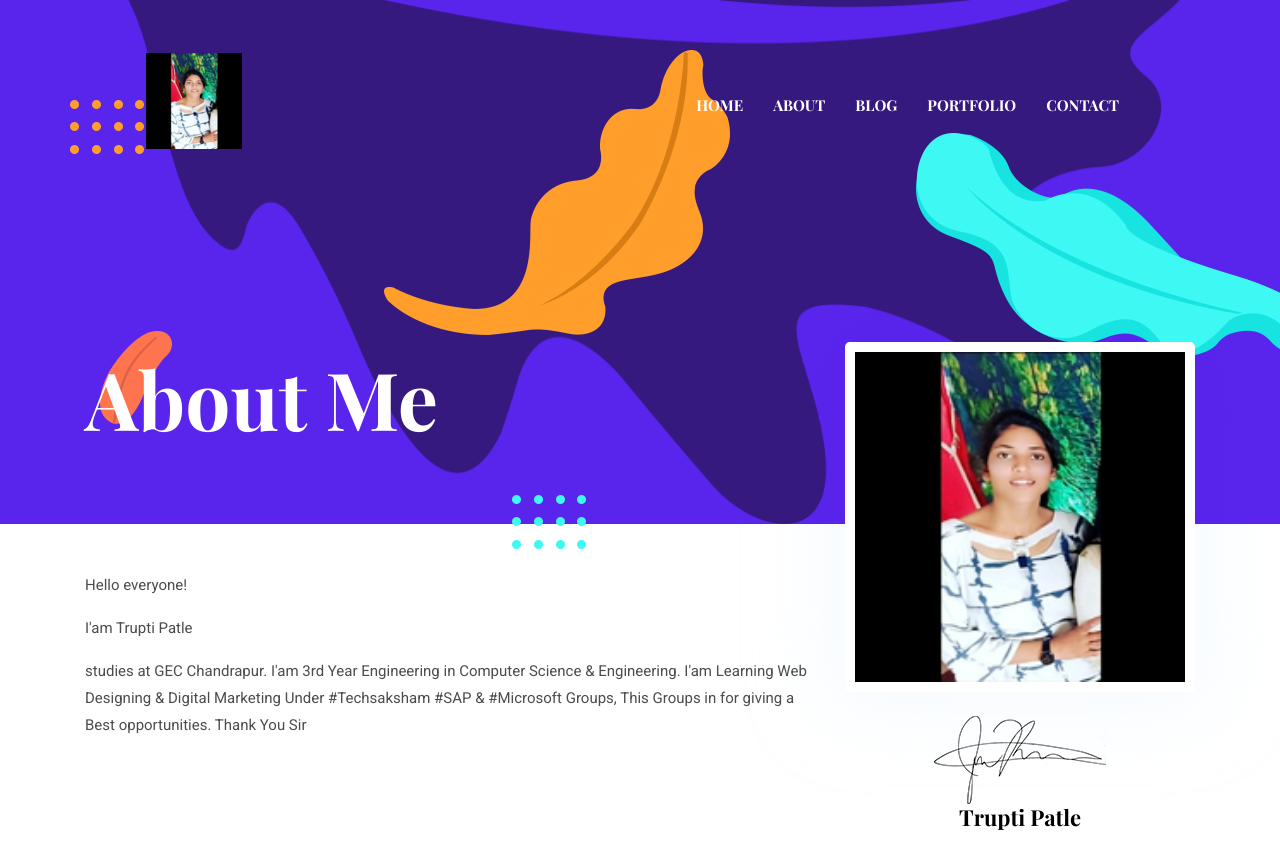
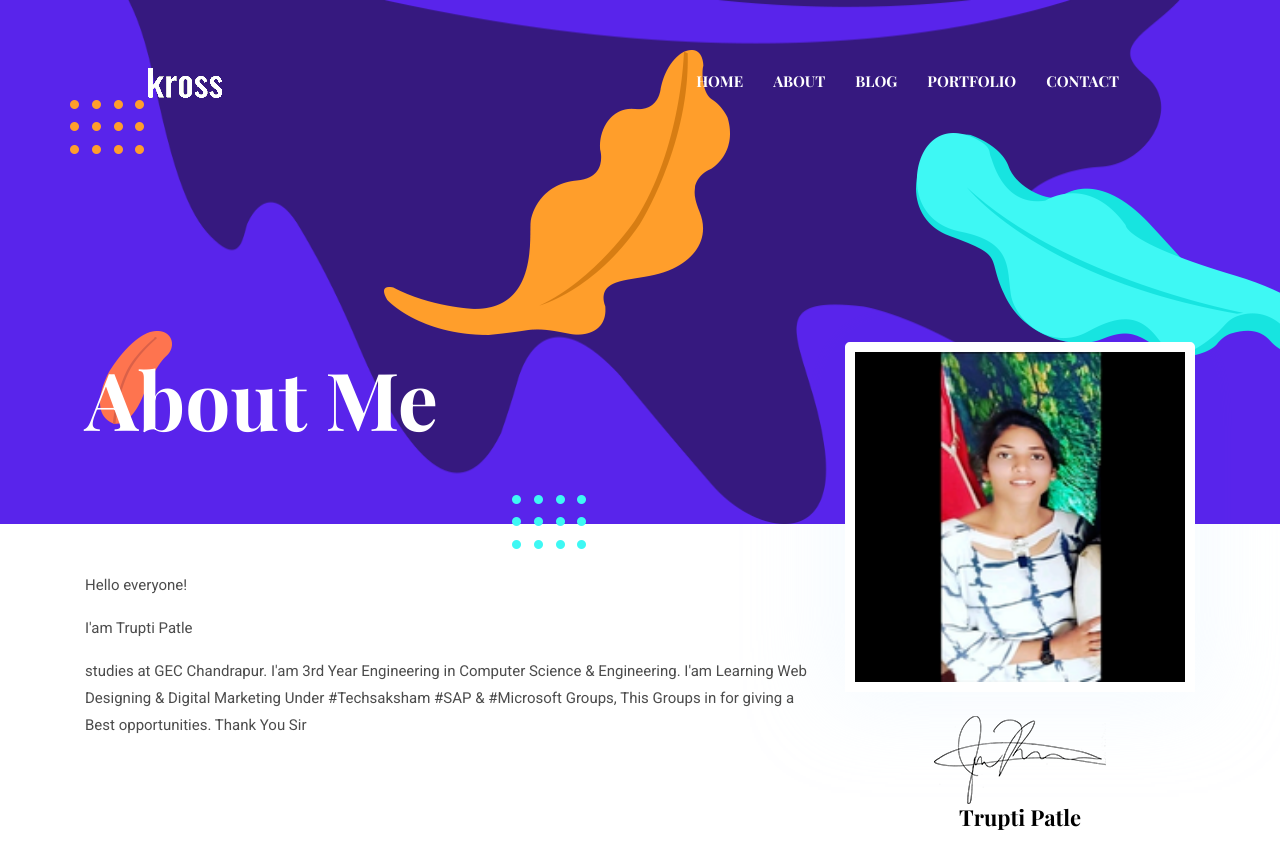
Before and after one commit to truptipatle/truptipatle.github.io, a plain HTML site: page about.html in a window 1280 px wide. Shown: the top 841 px of the page. Drawn offline with nearby package versions, Linux system fonts and the light colour scheme.

Commit message:
Update about.html
ye

```diff
--- a/about.html
+++ b/about.html
@@ -50,7 +50,7 @@
 
 <header class="navigation fixed-top">
   <nav class="navbar navbar-expand-lg navbar-dark">
-    <a class="navbar-brand font-tertiary h3" href="index.html"><img src="favicon/favicon-96x96.png" alt="Myself"></a>
+    <a class="navbar-brand font-tertiary h3" href="index.html"><img src="images/logo.png" alt="Myself"></a>
     <button class="navbar-toggler" type="button" data-toggle="collapse" data-target="#navigation"
       aria-controls="navigation" aria-expanded="false" aria-label="Toggle navigation">
       <span class="navbar-toggler-icon"></span>
```
